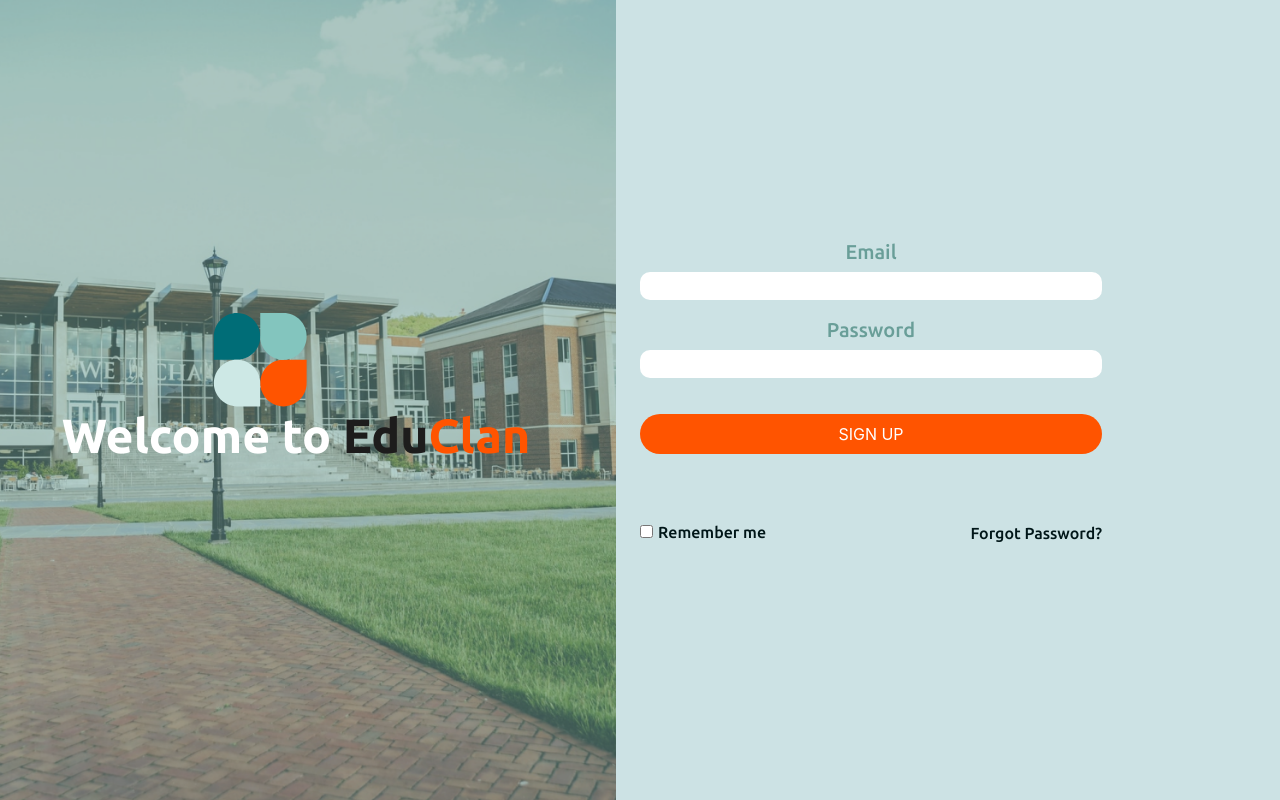
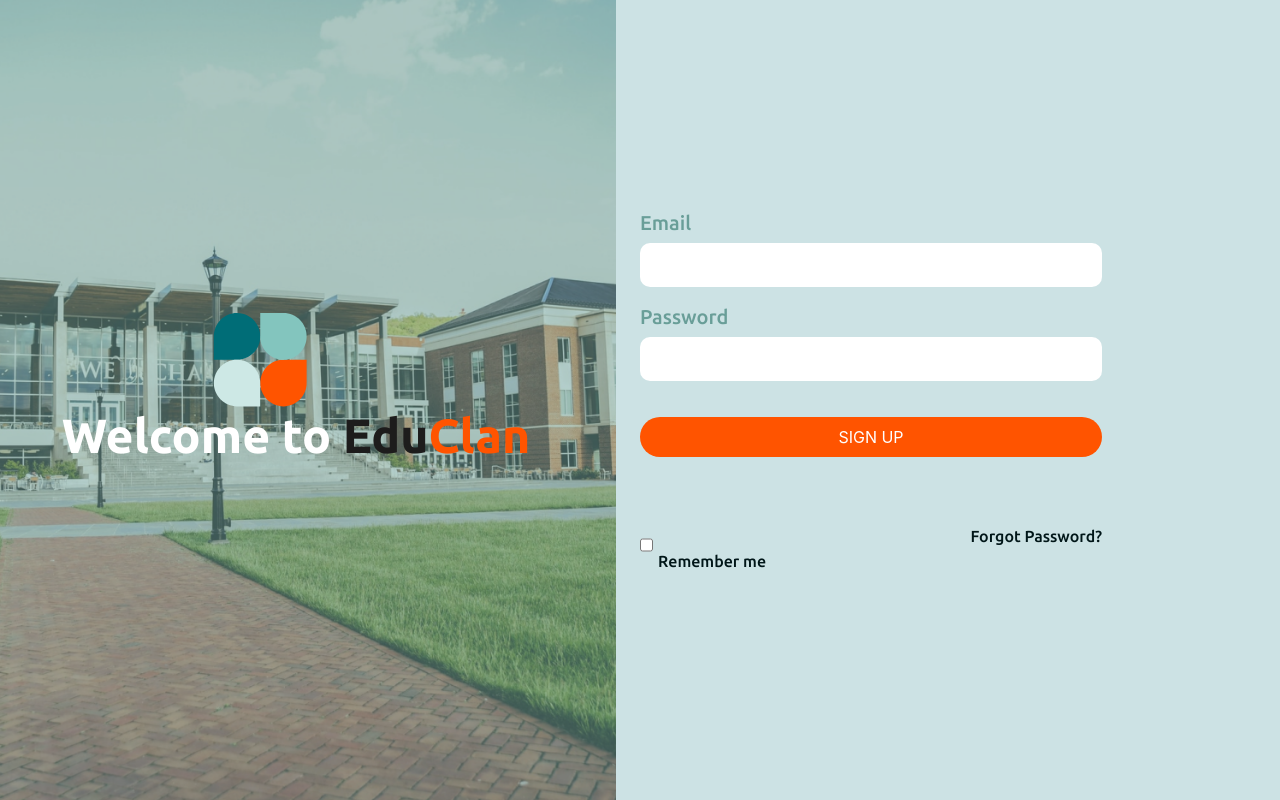
Before and after one commit to Acers-Org/digiphront-frontend, a React (Create React App) app: page /login in a window 1280 px wide. Built offline with nearby package versions, Linux system fonts and the light colour scheme.

Commit message:
form validation

```diff
--- a/package.json
+++ b/package.json
@@ -6,13 +6,16 @@
     "@testing-library/jest-dom": "^5.16.3",
     "@testing-library/react": "^12.1.4",
     "@testing-library/user-event": "^13.5.0",
+    "formik": "^2.2.9",
     "react": "^18.0.0",
+    "react-bootstrap": "^2.2.3",
     "react-dom": "^18.0.0",
     "react-icons": "^4.3.1",
     "react-router-dom": "^6.3.0",
     "react-scripts": "5.0.0",
     "sass": "^1.49.11",
-    "web-vitals": "^2.1.4"
+    "web-vitals": "^2.1.4",
+    "yup": "^0.32.11"
   },
   "scripts": {
     "start": "react-scripts start",
--- a/src/components/sidebar/Sidebar.css
+++ b/src/components/sidebar/Sidebar.css
@@ -2,7 +2,9 @@
     --background: #E6F3F2;
     --color: #FF7633;
 }
-
+* {
+    box-sizing: border-box;
+}
 
 .sidebar {
     width: 250px;
@@ -13,7 +15,7 @@
   }
 
 .sidebar .list-item {
-    padding: 20px;
+    padding: 10px;
     list-style-type: none;
     color: #000000;
     font-family: 'Ubuntu';
@@ -24,7 +26,9 @@
     cursor: pointer;
     text-align: left;
 }
-
+.sdebar-list {
+    height: calc(100vh - 50px);
+}
 .sidebar .list-item:nth-child(1) {
     color: var(--color);
 }
--- a/src/components/sidebar/Sidebar.jsx
+++ b/src/components/sidebar/Sidebar.jsx
@@ -1,17 +1,22 @@
 import './Sidebar.css';
 import { SidebarData, TeacherSideBar } from './SidebarData';
 import logo from '../../assets/logo.svg'
-import { useState } from 'react';
+import { useEffect, useState } from 'react';
 
 
 function Sidebar() {
-  const [user, setUser] = useState('Student')
+    const USER = localStorage.getItem('user')
+    const users = ['Teacher, Student, Admin'];
+    const [user, setUser] = useState()
 
+    useEffect(()=>{
+        setUser(USER);
+    }, [USER])
   return (
     <div className='sidebar'>
         <img src={logo} alt="logo" />
         <ul className= 'sidebar-list'>
-            {user === 'Teacher' ? (TeacherSideBar.map((val, key) => {
+            {user === users[0] ? (TeacherSideBar.map((val, key) => {
                 return (
                     <li
                         className='list-item'
--- a/src/pages/login/Login.css
+++ b/src/pages/login/Login.css
@@ -31,7 +31,16 @@
     border: 2px solid transparent;
     margin-bottom: 50px;
 }
-
+.login input {
+    height: 44px;
+    font-family: 'Ubuntu';
+    font-style: normal;
+    font-weight: 500;
+    font-size: 18px;
+    line-height: 20px;
+    color: #000000;
+    padding: 20px;
+}
 .login input, .login select {
     background: #FFFFFF;
     border-radius: 10px;
@@ -39,7 +48,9 @@
     outline: 2px solid transparent;
     margin-bottom: 20px;
 }
-
+label {
+    text-align: left;
+}
 .checkbox input {
     background: #CDE8E5;
     border: 1px solid #000000;
@@ -94,7 +105,14 @@
 .img-text .clan {
     color: #FF5400;
 }
-
+.error {
+    color: red;
+    width: 100%;
+    position: relative;
+    top: -80px;
+    left: 0px;
+    text-align: left;
+}
 @media (max-width: 480px) {
     .login .img-container {
         display: none;
--- a/src/pages/login/Login.jsx
+++ b/src/pages/login/Login.jsx
@@ -1,9 +1,36 @@
 import loginImg from '../../assets/login-img.png';
 import Icon from '../../assets/icon.svg'
 import './Login.css'
-import { Link } from 'react-router-dom';
+import { Link, useNavigate } from 'react-router-dom';
+import { useFormik } from 'formik';
+import { Spinner } from 'react-bootstrap';
+import * as Yup from 'yup';
 
 function Login() {
+    const navigate = useNavigate();
+    const validationSchema = Yup.object().shape({
+        email: Yup.string().email('Email is not valid').required('An email address is required'),
+        password: Yup.string().min(8, 'Password must be 8 characters or more').required('Password is required!'),
+        remember: Yup.string()
+    })
+    const handleSignin = (values) => {
+        if(values) {
+            localStorage.setItem('user', JSON.stringify(values));
+            console.log(values)
+            navigate('/studentDashboard');
+        };
+    }
+    const formik = useFormik({
+        initialValues: {
+            email: '',
+            password: '',
+            remember: '',
+            user: 'Teacher',
+        },
+        onSubmit: handleSignin,
+        validationSchema,
+    })
+
   return (
     <section className='login'>
             <div className="row d-flex justify-content-center login">
@@ -15,20 +42,42 @@ function Login() {
                     </div>
                 </div>
                 <div className="col-md-6 col-sm-12 m-auto">
-                    <form action="" className=' form w-75'>
+                    <form action="" className='form w-75' onSubmit={formik.handleSubmit}>
                         <div className='d-flex flex-column'>
                             <label htmlFor="email">Email</label>
-                            <input type="email" name="email" id="email" required />
+                            <input type="email"
+                            name="email"
+                            id="email"
+                            value={formik.values.email}
+                            onChange={formik.handleChange}
+                            />
+                            {formik.errors.email && formik.touched.email ? (
+                                <span className='error'>{formik.errors.email}</span>
+                            ) : null}
                         </div>
                         <div className="d-flex flex-column">
-                                <label htmlFor="password">Password</label>
-                                <input type="password" name="password" id="password" required />
+                            <label htmlFor="password">Password</label>
+                            <input type="password"
+                            name="password"
+                            id="password"
+                            value={formik.values.password}
+                            onChange={formik.handleChange}
+                            />
+                            {formik.errors.password && formik.touched.password ? (
+                            <span className='error'>{formik.errors.password}</span>
+                            ) : null}
                         </div>
-                        <button className="btn text-uppercase btn-block btn-primary w-100 mt-3">sign up</button>
+                        <button className="btn text-uppercase btn-block btn-primary w-100 mt-3" type='submit' disabled={formik.isSubmitting} >
+                            {!formik.isSubmitting ? ("Sign Up") : (<Spinner animation="border" variant="light"/>)}
+                        </button>
 
                         <div className="d-flex justify-content-between mt-3">
                             <div className="checkbox">
-                                <input type="checkbox" name="rememberMe" id="rememberMe" value='rememberMe' />
+                                <input type="checkbox"
+                                name="rememberMe"
+                                id="rememberMe"
+                                value={formik.values.remember}
+                                onChange={formik.handleChange} />
                                 <label htmlFor="rememberMe"> Remember me</label>
                             </div>
                             <h5> <Link to="/" className='text-capitalize'> Forgot password?</Link> </h5>
```
Also changed, not shown: 1 other file (tests, documents, lock files or other folders).
